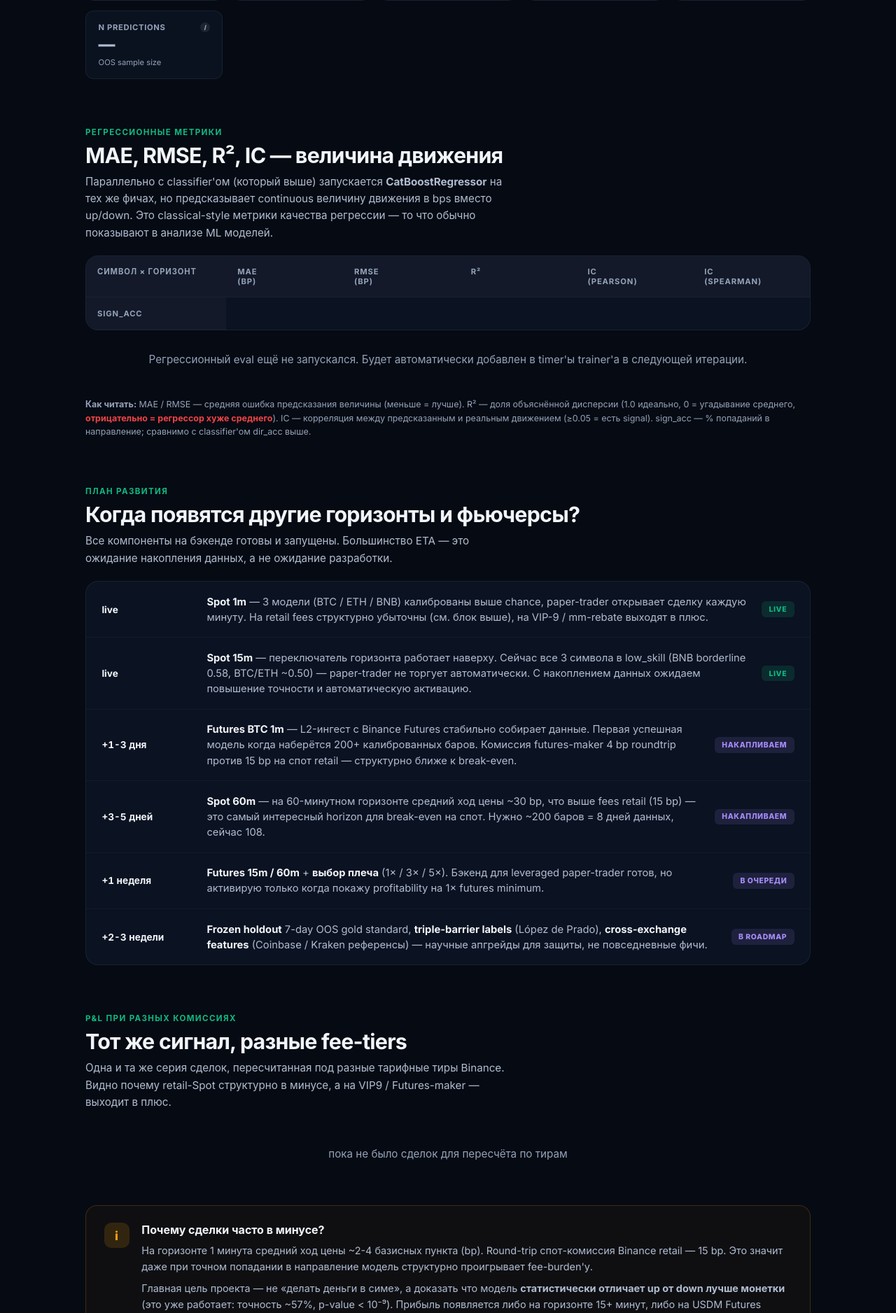
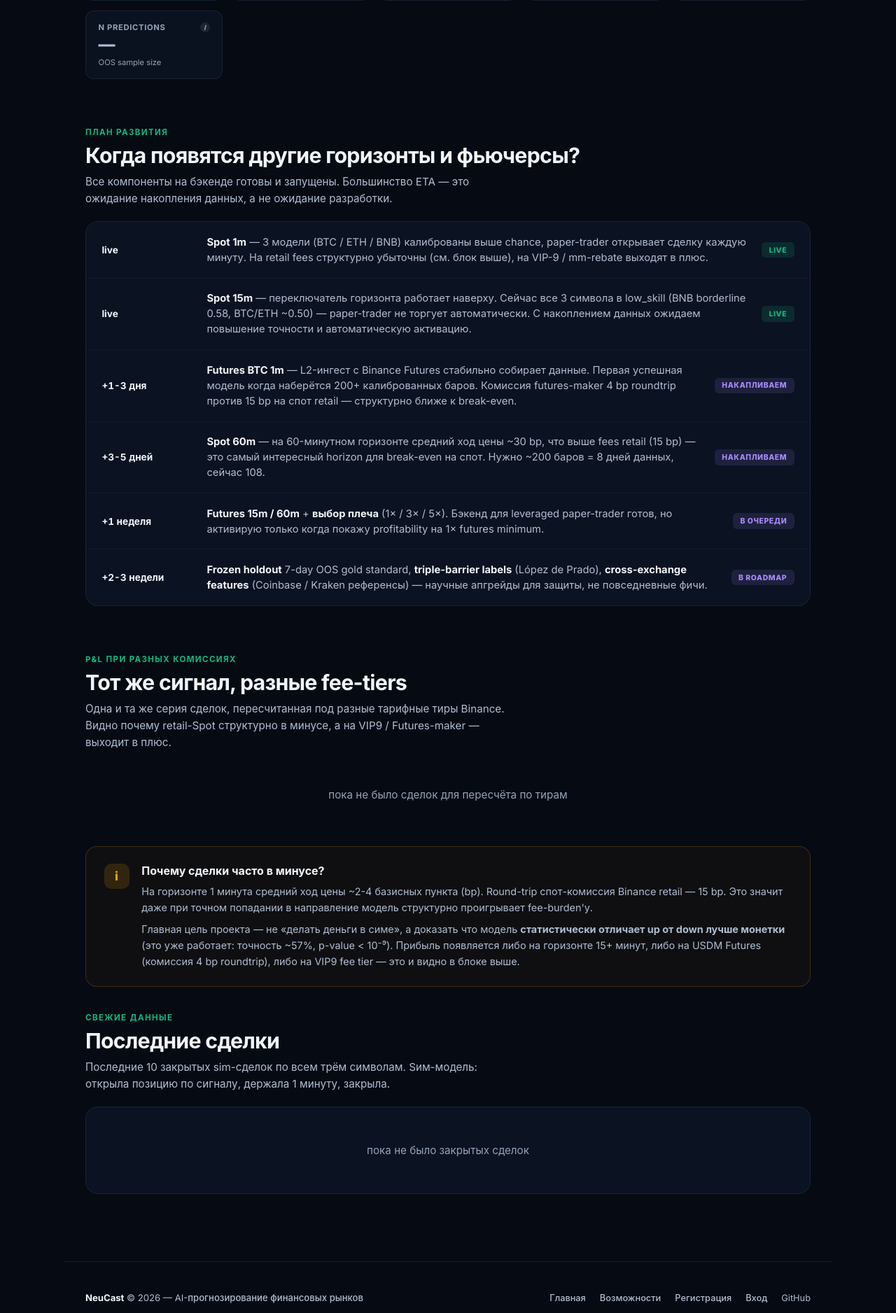
Before and after one commit to StailFX/NeuCast, a FastAPI app: template templates/forecast.html in a window 1280 px wide. Shown: the part 1646-3522 px from the top of the page at 70% size. Run offline with FastAPI, Linux system fonts and the light colour scheme; the template is opened without the code that fills it, so the values that code supplies are empty; parts of the project's set-up code (start-up, migrations or seed data) failed here and were passed over; some libraries are stand-ins or nearby versions.

Commit message:
revert(forecast): drop regression-metrics UI section (T.8 reverted)
User feedback: "Ладно наверное нет смысла тогда регресионные метрики
туда пихать если они такие".

Fair call.  R² < 0 across all three symbols on 1m horizon means the
regressor predicts magnitude WORSE than just predicting the mean.  In
ML literature that's a known result for short-horizon crypto (signal-
to-noise on 1-minute realised return is structurally low, even when
direction is predictable).  But on a public-facing page it just reads
as "model is broken" — even with the explanatory caption.  Removing
keeps the page focused on the metrics that actually do well
(direction accuracy, Brier, ECE, fee-tier P&L).

What stays:
* ``GET /api/highfreq/regression_metrics`` endpoint — kept (cheap,
  read-only file load).  Operator can curl it; future
  ``/highfreq`` admin page can render it without the UX baggage.
* ``tools/regression_eval.py`` + the JSON it writes — unchanged.

What's removed:
* The "Регрессионные метрики" section in /forecast (heading + grid +
  caption + empty-state).
* ``refreshRegressionMetrics()`` is no longer called on init or
  setInterval'd — function definition stays in JS for easy
  re-enable later but does nothing without the markup it filled.

Tests: 734 / 734 passing.

Live verified
=============
* /forecast → no longer renders the "Регрессионные метрики" heading
* /api/highfreq/regression_metrics → still 200, still serves the data

```diff
--- a/templates/forecast.html
+++ b/templates/forecast.html
@@ -1096,45 +1096,6 @@
         <div class="admin-metric-sub">OOS sample size</div>
       </div>
     </div>
-  </section>
-
-  <!-- Regression metrics — MAE / RMSE / R² / IC from offline regressor -->
-  <section class="section">
-    <div class="section-head">
-      <div class="section-head-text">
-        <span class="section-label">Регрессионные метрики</span>
-        <h2>MAE, RMSE, R², IC — величина движения</h2>
-        <p class="section-sub">
-          Параллельно с classifier'ом (который выше) запускается
-          <strong>CatBoostRegressor</strong> на тех же фичах, но предсказывает
-          continuous величину движения в bps вместо up/down.
-          Это classical-style метрики качества регрессии — то что обычно
-          показывают в анализе ML моделей.
-        </p>
-      </div>
-    </div>
-    <div class="metrics-grid" id="regression-grid">
-      <div class="metric-cell metric-head">символ × горизонт</div>
-      <div class="metric-cell metric-head">MAE<br>(bp)</div>
-      <div class="metric-cell metric-head">RMSE<br>(bp)</div>
-      <div class="metric-cell metric-head">R²</div>
-      <div class="metric-cell metric-head">IC<br>(Pearson)</div>
-      <div class="metric-cell metric-head">IC<br>(Spearman)</div>
-      <div class="metric-cell metric-head">sign_acc</div>
-      <!-- rows filled by JS -->
-    </div>
-    <div id="regression-empty" class="empty-state" style="display:none">
-      Регрессионный eval ещё не запускался.
-      Будет автоматически добавлен в timer'ы trainer'а в следующей итерации.
-    </div>
-    <p style="font-size:0.78rem; color:var(--text-dim); margin-top:0.85rem; line-height:1.55;">
-      <strong>Как читать:</strong>
-      MAE / RMSE — средняя ошибка предсказания величины (меньше = лучше).
-      R² — доля объяснённой дисперсии (1.0 идеально, 0 = угадывание среднего,
-      <strong style="color:var(--red)">отрицательно = регрессор хуже среднего</strong>).
-      IC — корреляция между предсказанным и реальным движением (≥0.05 = есть signal).
-      sign_acc — % попаданий в направление; сравнимо с classifier'ом dir_acc выше.
-    </p>
   </section>
 
   <!-- Roadmap: when other horizons + futures arrive -->
@@ -2033,14 +1994,12 @@
     refreshTradesAndStats();
     refreshModelMetrics();
     refreshFeeTiers();
-    refreshRegressionMetrics();
     refreshCountdowns();
     pollHorizonAvailability();   // auto-enable pills as new horizons train
     setInterval(refreshAllPredictions, PREDICT_REFRESH_MS);
     setInterval(refreshTradesAndStats, TRADES_REFRESH_MS);
     setInterval(refreshModelMetrics,   METRICS_REFRESH_MS);
     setInterval(refreshFeeTiers,       METRICS_REFRESH_MS);
-    setInterval(refreshRegressionMetrics, 10 * 60_000);  // changes only on manual rerun
     setInterval(refreshCountdowns,     1000);
     // Check every 2 minutes for newly-trained horizons (5m / 60m) so
     // the user doesn't have to reload the page when a model lands.
```
